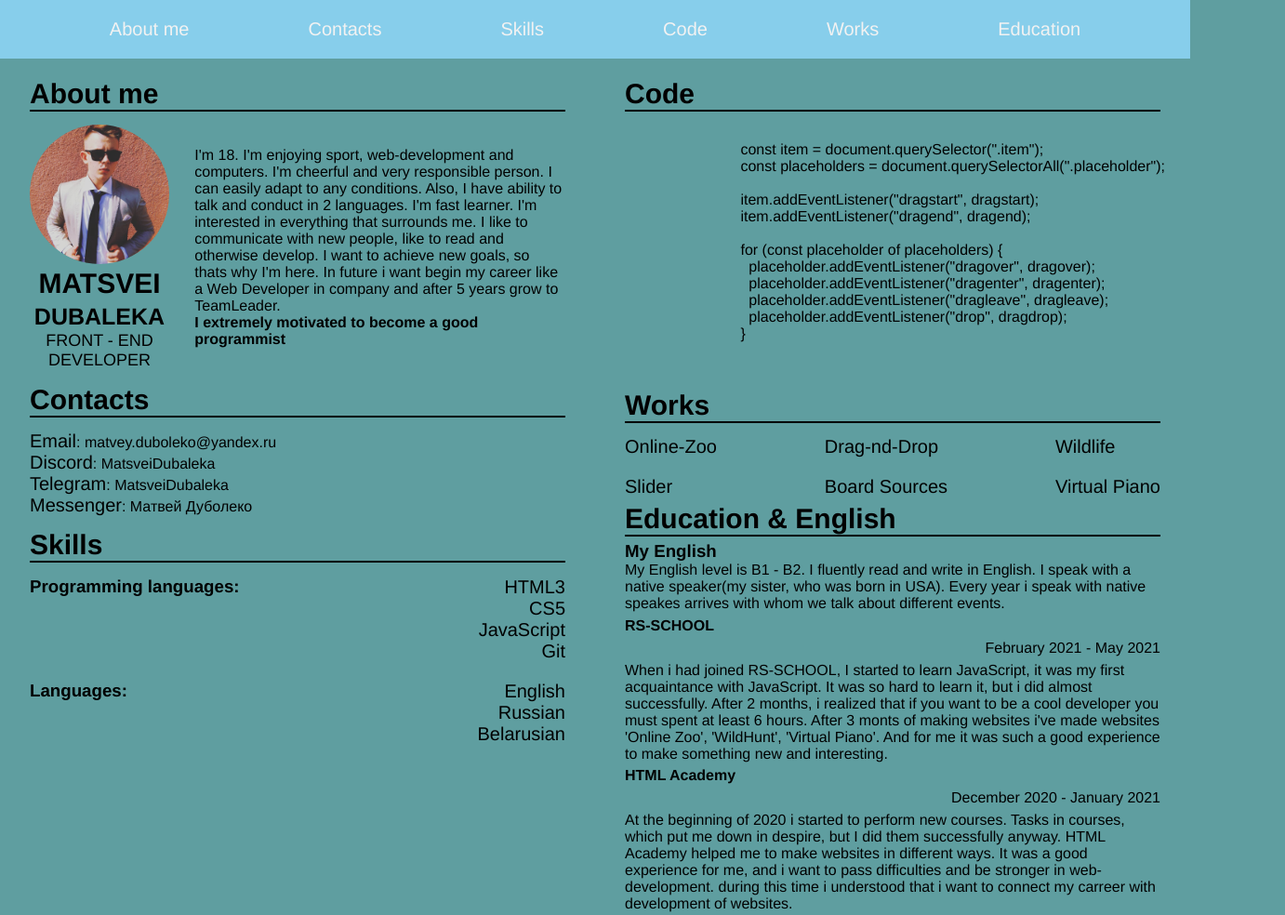
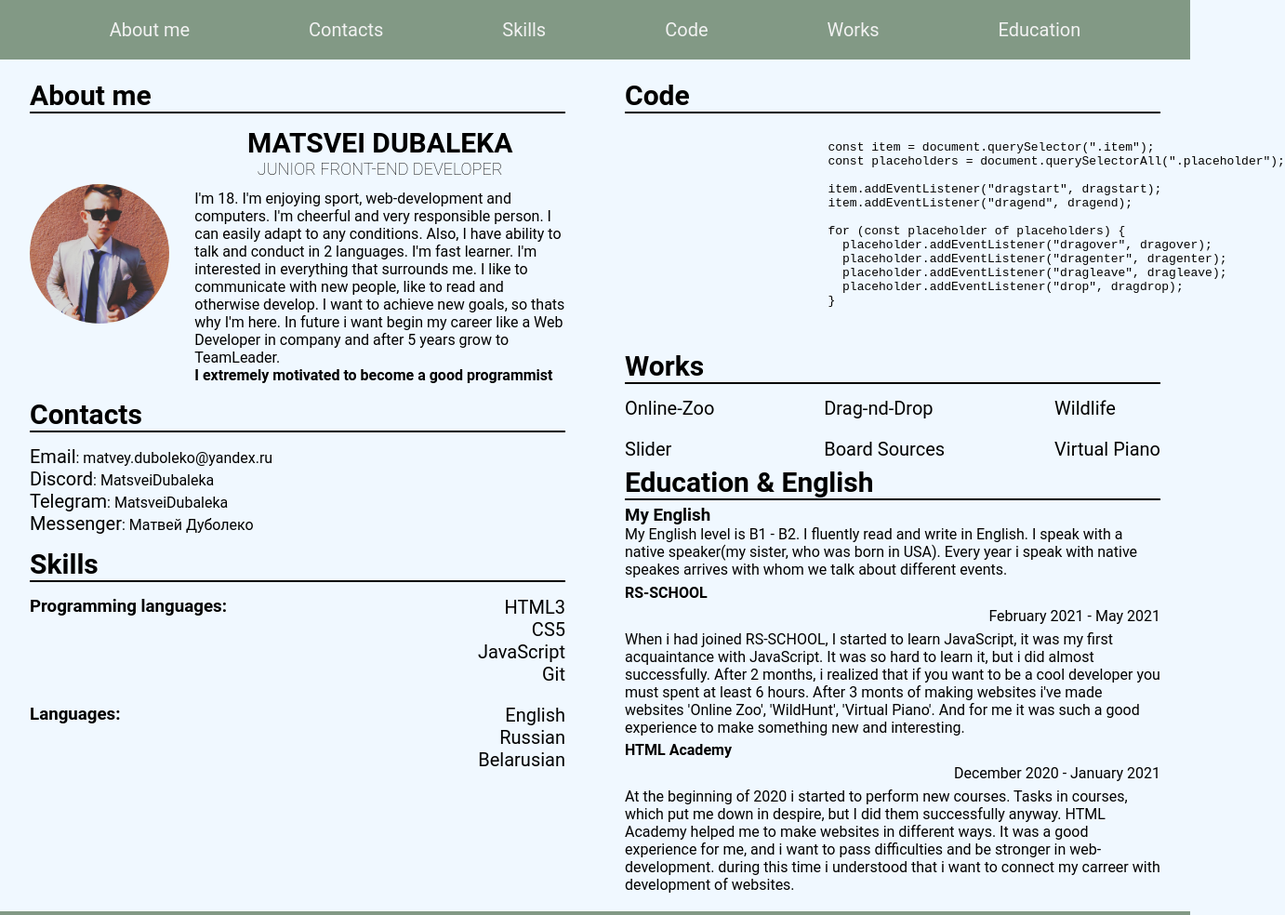
Before and after one commit to MatsveiDubaleka/rsschool-cv, a plain HTML site: page index.html in a window 1280 px wide. Shown: the top 984 px of the page at 93% size, 1382 px wide, since content can reach past the window. Drawn offline with Linux system fonts and the light colour scheme.

Commit message:
fix: change flex info

```diff
--- a/index.html
+++ b/index.html
@@ -31,12 +31,13 @@
                 <div class="main__info-container">
                     <div class="info__img">
                         <img src="./src/img/Ja514AZsamY.jpg" alt="Me and My Photo">
-                    <div class="info__headings">
-                        <h1>Matsvei <span class="info__surname"><br> Dubaleka</span> </h1>
-                        <h2>Front - end <br> developer</h2>
                     </div>
+
+                    <div class="info__motivation">
+                      <div class="info__headings">
+                        <h1>Matsvei Dubaleka </h1>
+                        <h2>Junior Front-end developer</h2>
                     </div>
-                    <div class="info__motivation">
                         <p>I'm 18. I'm enjoying sport, web-development and computers.
                             I'm cheerful and very responsible person. I can easily adapt to any conditions.
                             Also, I have ability to talk and conduct in 2 languages.
--- a/styke.css
+++ b/styke.css
@@ -1,16 +1,16 @@
 * {
   margin: 0;
   padding: 0;
-  font-family: 'Franklin Gothic Medium', 'Arial Narrow', Arial, sans-serif;
 }
 
 body {
-  background-color:cadetblue;
+  background-color:aliceblue;
+  font-family: 'Roboto', sans-serif;
 }
 
 header, footer {
   width: 100%;
-  background-color:skyblue;
+  background-color:#829985;
   color: seashell;
 
 }
@@ -67,7 +67,7 @@ section {
 .main__info {
   display: flex;
   flex-direction: column;
-  justify-content: space-between;
+  justify-content: space-around;
 }
 
 
@@ -89,8 +89,11 @@ section {
 }
 
 .info__headings {
+  display: flex;
+  flex-direction: column;
   text-align: center;
   text-transform: uppercase;
+  margin-bottom: 3%;
 }
 
 .info__headings > h1 {
@@ -104,7 +107,7 @@ section {
 
 .info__headings > h2 {
   font-size: 18px;
-  font-weight: lighter;
+  font-weight: 200;
 }
 
 .info__motivation {
```
